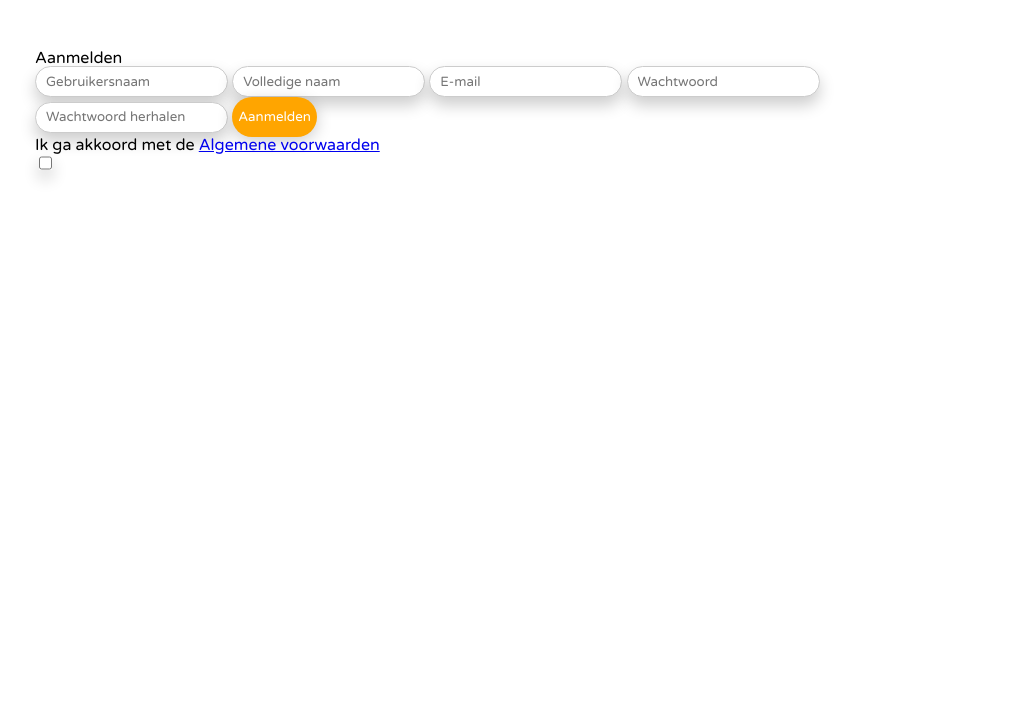
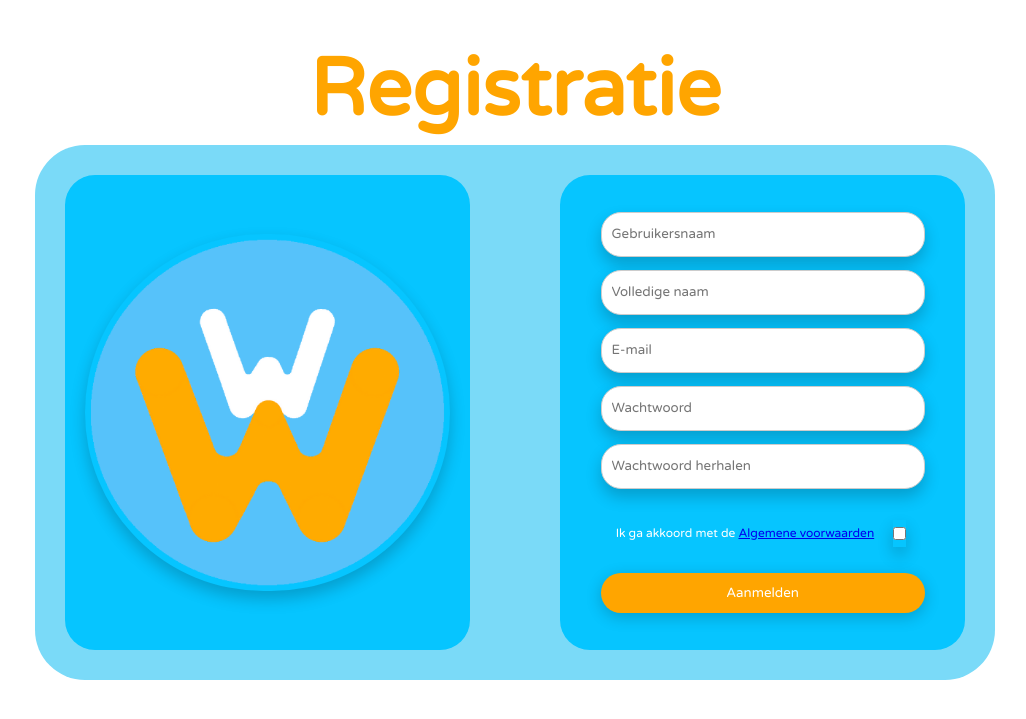
Before and after one commit to IemandDieAbeHeet/PO-Informatica, a PHP site: page /signup.php in a window 1280 px wide. Shown: the top 719 px of the page, without its empty margins (125-1151 px from the left). Run offline with PHP 8.4, Linux system fonts and the light colour scheme.

Commit message:
Alles bijna klaar :)

```diff
--- a/css/style.css
+++ b/css/style.css
@@ -250,6 +206,111 @@ input {
 
 #loginForm input {
   height: 2em;
+}
+
+#signupMenu {
+  display: -webkit-box;
+  display: -ms-flexbox;
+  display: flex;
+  -webkit-box-orient: vertical;
+  -webkit-box-direction: normal;
+      -ms-flex-flow: column wrap;
+          flex-flow: column wrap;
+  -webkit-box-align: center;
+      -ms-flex-align: center;
+          align-items: center;
+}
+
+.signupOuterBox {
+  display: -webkit-box;
+  display: -ms-flexbox;
+  display: flex;
+  -webkit-box-orient: horizontal;
+  -webkit-box-direction: normal;
+      -ms-flex-flow: row wrap;
+          flex-flow: row wrap;
+  -webkit-box-pack: justify;
+      -ms-flex-pack: justify;
+          justify-content: space-between;
+  width: 900px;
+  height: 475px;
+}
+
+.signupBox {
+  width: 45%;
+}
+
+#signupForm {
+  display: -webkit-box;
+  display: -ms-flexbox;
+  display: flex;
+  -webkit-box-orient: vertical;
+  -webkit-box-direction: normal;
+      -ms-flex-flow: column wrap;
+          flex-flow: column wrap;
+  -webkit-box-pack: space-evenly;
+      -ms-flex-pack: space-evenly;
+          justify-content: space-evenly;
+  width: 80%;
+  height: 90%;
+}
+
+#signupForm input {
+  height: 2em;
+}
+
+#signupFormDiv {
+  display: -webkit-box;
+  display: -ms-flexbox;
+  display: flex;
+  -webkit-box-orient: vertical;
+  -webkit-box-direction: normal;
+      -ms-flex-flow: column wrap;
+          flex-flow: column wrap;
+}
+
+#welkomLogoSignup {
+  width: 90%;
+  height: 75%;
+  -webkit-box-shadow: 0px 8px 16px 0px rgba(0, 0, 0, 0.2);
+          box-shadow: 0px 8px 16px 0px rgba(0, 0, 0, 0.2);
+  border-radius: 500px;
+  background-color: #06c5ff;
+}
+
+#algemeneVoorwaardenDiv {
+  margin-top: 15px;
+  color: white;
+  display: -webkit-box;
+  display: -ms-flexbox;
+  display: flex;
+  -webkit-box-orient: horizontal;
+  -webkit-box-direction: normal;
+      -ms-flex-flow: row wrap;
+          flex-flow: row wrap;
+  margin-bottom: 10px;
+  font-size: .75em;
+  -webkit-box-align: center;
+      -ms-flex-align: center;
+          align-items: center;
+  -webkit-box-pack: space-evenly;
+      -ms-flex-pack: space-evenly;
+          justify-content: space-evenly;
+}
+
+input[type='checkbox'] {
+  border-radius: 15px;
+}
+
+#algemenevoorwaarden {
+  font-family: 'Courier New', Courier, monospace;
+  font-size: 13px;
+  padding-left: 40px;
+  padding-right: 40px;
+  unicode-bidi: plaintext;
+  white-space: pre-line;
+  word-wrap: break-word;
+  -moz-control-character-visibility: visible;
 }
 
 #indexLogo {
--- a/css/style.scss
+++ b/css/style.scss
@@ -167,6 +130,75 @@ input {
 
 #loginForm input {
     height: 2em;
+}
+
+#signupMenu {
+    display: flex;
+    flex-flow: column wrap;
+    align-items: center;
+}
+
+.signupOuterBox {
+    display: flex;
+    flex-flow: row wrap;
+    justify-content: space-between;
+    width: 900px;
+    height: 475px;
+}
+
+.signupBox {
+    width: 45%;
+}
+
+#signupForm {
+    display: flex;
+    flex-flow: column wrap;
+    justify-content: space-evenly;
+    width: 80%;
+    height: 90%;
+}
+
+#signupForm input {
+    height: 2em;
+}
+
+#signupFormDiv {
+    display: flex;
+    flex-flow: column wrap;
+}
+
+#welkomLogoSignup {
+    width: 90%;
+    height: 75%;
+    box-shadow: 0px 8px 16px 0px rgba(0,0,0,0.2);
+    border-radius: 500px;
+    background-color: #06c5ff;
+}
+
+#algemeneVoorwaardenDiv {
+    margin-top: 15px;
+    color: white;
+    display: flex;
+    flex-flow: row wrap;
+    margin-bottom: 10px;
+    font-size: .75em;
+    align-items: center;
+    justify-content: space-evenly;
+}
+
+input[type='checkbox'] {
+    border-radius: 15px;
+}
+
+#algemenevoorwaarden {
+    font-family: 'Courier New', Courier, monospace;
+    font-size: 13px;
+    padding-left: 40px;
+    padding-right: 40px;
+    unicode-bidi: plaintext;
+    white-space: pre-line;
+    word-wrap: break-word;
+    -moz-control-character-visibility: visible;
 }
 
 //Index
--- a/signup.php
+++ b/signup.php
@@ -5,8 +5,13 @@
 
     <main>
         <div class="wrapper">
-            <h1 >Aanmelden</h1>
-            <div class="signup">
+            <div id='signupMenu'>
+                <h1 id='welcomeMessage'>Registratie</h1>
+                <div class="outerBox signupOuterBox">
+                    <div class="box signupBox">
+                        <img id="welkomLogoSignup" src="img/Logo.png">
+                    </div>
+                    <div class='box signupBox' id='signupFormDiv'>
                         <?php
                         if(isset($_GET["error"])) {
                             if($_GET["error"] == "emptyfields") {
@@ -19,18 +24,19 @@
                             }
                         }
                         ?>
-                <form action="includes/signup.inc.php" method="post">
+                        <form id='signupForm' action="includes/signup.inc.php" method="post">
                             <input type="text" name="username" placeholder="Gebruikersnaam">
                             <input type="text" name="volledigenaam" placeholder="Volledige naam">
                             <input type="text" name="mail" placeholder="E-mail">
                             <input type="password" name="pwd" placeholder="Wachtwoord">
                             <input type="password" name="pwd-repeat" placeholder="Wachtwoord herhalen">
+                            <div id='algemeneVoorwaardenDiv'>
+                                <p>Ik ga akkoord met de <a href="algemenevoorwaarden.php">Algemene voorwaarden</a></p>
+                                <input id="algemeneVoorwaarden" type="checkbox">
+                            </div>
                             <button type="submit" id="signupSubmit" name="signup-submit">Aanmelden</button>
                         </form>
-
-                <div>
-                    <p>Ik ga akkoord met de <a href="algemenevoorwaarden.php">Algemene voorwaarden</a></p>
-                    <input id="algemeneVoorwaarden" type="checkbox">
+                    </div>
                 </div>
             </div>
         </div>
```
Also changed, not shown: other parts of css/style.css (+31 -45 lines), other parts of css/style.scss (+25 -39 lines), img/character/achtergronden/poppetje.png, img/galgje/Arm_1.png, img/galgje/Arm_2.png, img/galgje/Been_1.png, img/galgje/Been_2.png, img/galgje/Buik.png, 1 other file. Lines whose indentation alone changed are shown as unchanged.
